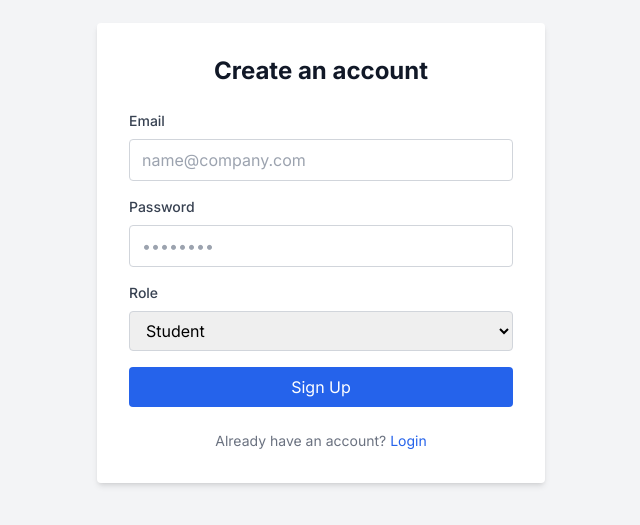
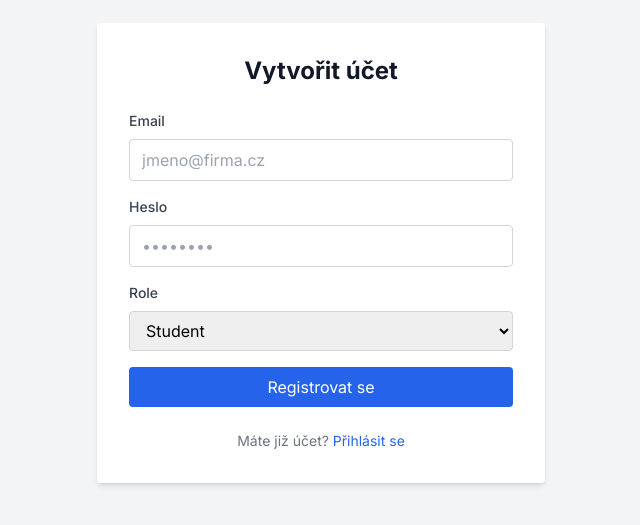
Before and after one commit to Kamibony/praxihub, a Next.js app in the folder apps/web/: page /signup in a window 1280 px wide. Shown: the part 147-672 px from the top of the page, without its empty margins (319-959 px from the left). Built offline with nearby package versions, Linux system fonts and the light colour scheme; no server answers.

Commit message:
Update page.tsx

```diff
--- a/apps/web/app/signup/page.tsx
+++ b/apps/web/app/signup/page.tsx
@@ -35,11 +35,11 @@ export default function SignupPage() {
     } catch (err: any) {
       console.error(err);
       if (err.code === 'auth/email-already-in-use') {
-        setError("Email is already in use.");
+        setError("E-mail se již používá.");
       } else if (err.code === 'auth/weak-password') {
-        setError("Password should be at least 6 characters.");
+        setError("Heslo musí mít alespoň 6 znaků.");
       } else {
-        setError(err.message || "Failed to sign up.");
+        setError(err.message || "Registrace se nezdařila.");
       }
     } finally {
       setLoading(false);
@@ -50,7 +50,7 @@ export default function SignupPage() {
     <div className="flex items-center justify-center min-h-screen bg-gray-100 dark:bg-gray-900">
       <div className="w-full max-w-md p-8 space-y-6 bg-white rounded shadow-md dark:bg-gray-800">
         <h2 className="text-2xl font-bold text-center text-gray-900 dark:text-white">
-          Create an account
+          Vytvořit účet
         </h2>
         {error && (
           <div className="p-4 text-sm text-red-700 bg-red-100 rounded-lg dark:bg-red-200 dark:text-red-800" role="alert">
@@ -69,7 +69,7 @@ export default function SignupPage() {
               type="email"
               id="email"
               className="w-full px-3 py-2 border border-gray-300 rounded focus:outline-none focus:ring focus:border-blue-500 dark:bg-gray-700 dark:border-gray-600 dark:placeholder-gray-400 dark:text-white"
-              placeholder="name@company.com"
+              placeholder="jmeno@firma.cz"
               value={email}
               onChange={(e) => setEmail(e.target.value)}
               required
@@ -80,7 +80,7 @@ export default function SignupPage() {
               htmlFor="password"
               className="block mb-2 text-sm font-medium text-gray-700 dark:text-gray-300"
             >
-              Password
+              Heslo
             </label>
             <input
               type="password"
@@ -106,8 +106,8 @@ export default function SignupPage() {
               className="w-full px-3 py-2 border border-gray-300 rounded focus:outline-none focus:ring focus:border-blue-500 dark:bg-gray-700 dark:border-gray-600 dark:placeholder-gray-400 dark:text-white"
             >
               <option value="student">Student</option>
-              <option value="company">Company</option>
-              <option value="coordinator">Coordinator</option>
+              <option value="company">Firma</option>
+              <option value="coordinator">Koordinátor</option>
             </select>
           </div>
           <button
@@ -115,13 +115,13 @@ export default function SignupPage() {
             disabled={loading}
             className="w-full px-4 py-2 text-white bg-blue-600 rounded hover:bg-blue-700 focus:outline-none focus:ring-2 focus:ring-blue-500 focus:ring-opacity-50 disabled:opacity-50"
           >
-            {loading ? "Creating account..." : "Sign Up"}
+            {loading ? "Vytváření účtu..." : "Registrovat se"}
           </button>
         </form>
         <div className="text-sm text-center text-gray-500 dark:text-gray-400">
-          Already have an account?{" "}
+          Máte již účet?{" "}
           <Link href="/login" className="text-blue-600 hover:underline dark:text-blue-500">
-            Login
+            Přihlásit se
           </Link>
         </div>
       </div>
```
